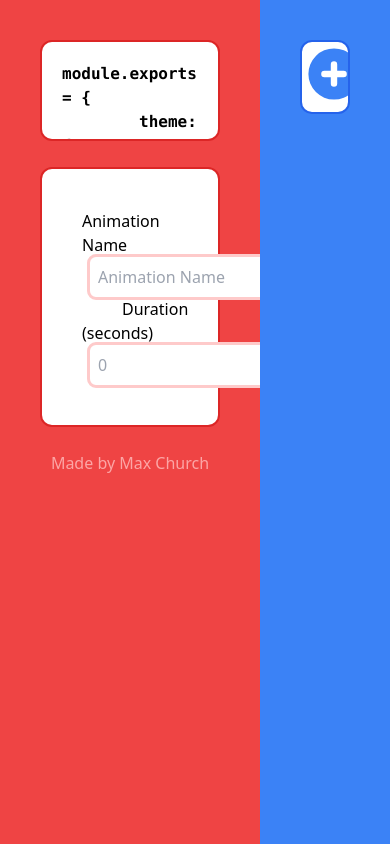
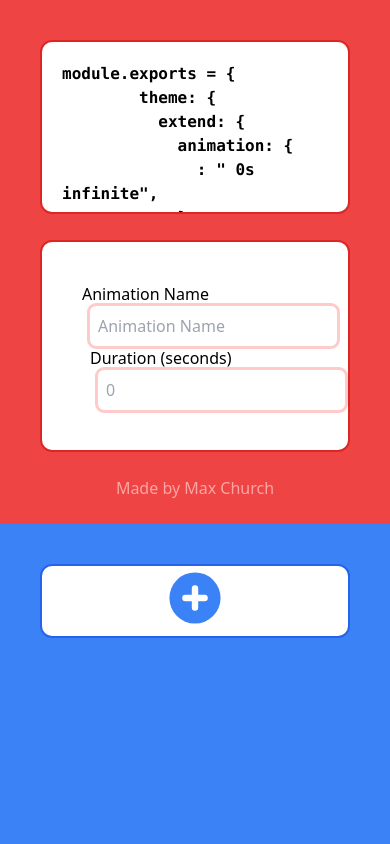
Before and after one commit to DevMaxC/animation-gen, a Next.js app: page / in a window 390 px wide. Built offline with nearby package versions, Linux system fonts and the light colour scheme.

Commit message:
Mobile usability update

```diff
--- a/pages/index.tsx
+++ b/pages/index.tsx
@@ -161,22 +161,23 @@ const Home: NextPage = () => {
   const [outputText, setOutputText] = useState<string>("");
 
   return (
-    <div className="min-h-screen">
+    <div className="min-h-screen bg-blue-500">
       <Head>
         <title>Tailwind Animation Helper</title>
         <link rel="icon" href="/favicon.ico" />
       </Head>
 
-      <div className="grid w-full grid-cols-3">
+      <div className="grid w-full grid-cols-1 lg:grid-cols-3">
         {/* Output box + Settings area */}
 
-        <div className="col-span-2 h-fit min-h-screen bg-red-500 p-10 pb-0">
+        <div className="col-span-1 h-fit bg-red-500 p-10 pb-0 lg:col-span-2 lg:min-h-screen">
           <textarea
             className="aspect-video w-full resize-none rounded-xl border-2 border-red-600 p-5 font-mono font-semibold"
             ref={outputArea}
             value={outputText}
           ></textarea>
-          <div className="mt-5 space-x-2 rounded-xl border-2 border-red-600 bg-white p-10">
+          <div className="mt-5 grid grid-cols-1 space-x-2 rounded-xl border-2 border-red-600 bg-white p-10 lg:grid-cols-2">
+            <div className="col-span-1">
               <label>Animation Name</label>
               <input
                 placeholder="Animation Name"
@@ -190,7 +191,9 @@ const Home: NextPage = () => {
                   });
                 }}
               />
-            <label className="pl-8">Duration (seconds)</label>
+            </div>
+            <div className="col-span-1">
+              <label>Duration (seconds)</label>
               <input
                 placeholder="0"
                 className="mx-2 rounded-md bg-white p-2 text-red-500 outline outline-red-200"
@@ -204,8 +207,9 @@ const Home: NextPage = () => {
                 }}
               />
             </div>
+          </div>
           <div>
-            <h1 className="mt-6 text-center text-red-300">
+            <h1 className="m-6 text-center text-red-300">
               Made by{" "}
               <a
                 className="cursor-pointer hover:text-white"
@@ -218,7 +222,7 @@ const Home: NextPage = () => {
         </div>
 
         {/* Effects Adder */}
-        <div className="col-span-1 min-h-screen overflow-y-scroll bg-blue-500 p-10">
+        <div className="col-span-1 min-h-max overflow-y-scroll bg-blue-500 p-10 lg:min-h-screen">
           <div className="overflow-hidden rounded-xl border-2 border-blue-600 bg-white">
             {createdAnimation.effectList.map((efe, ind) => {
               return (
```
Lines whose indentation alone changed are shown as unchanged.
